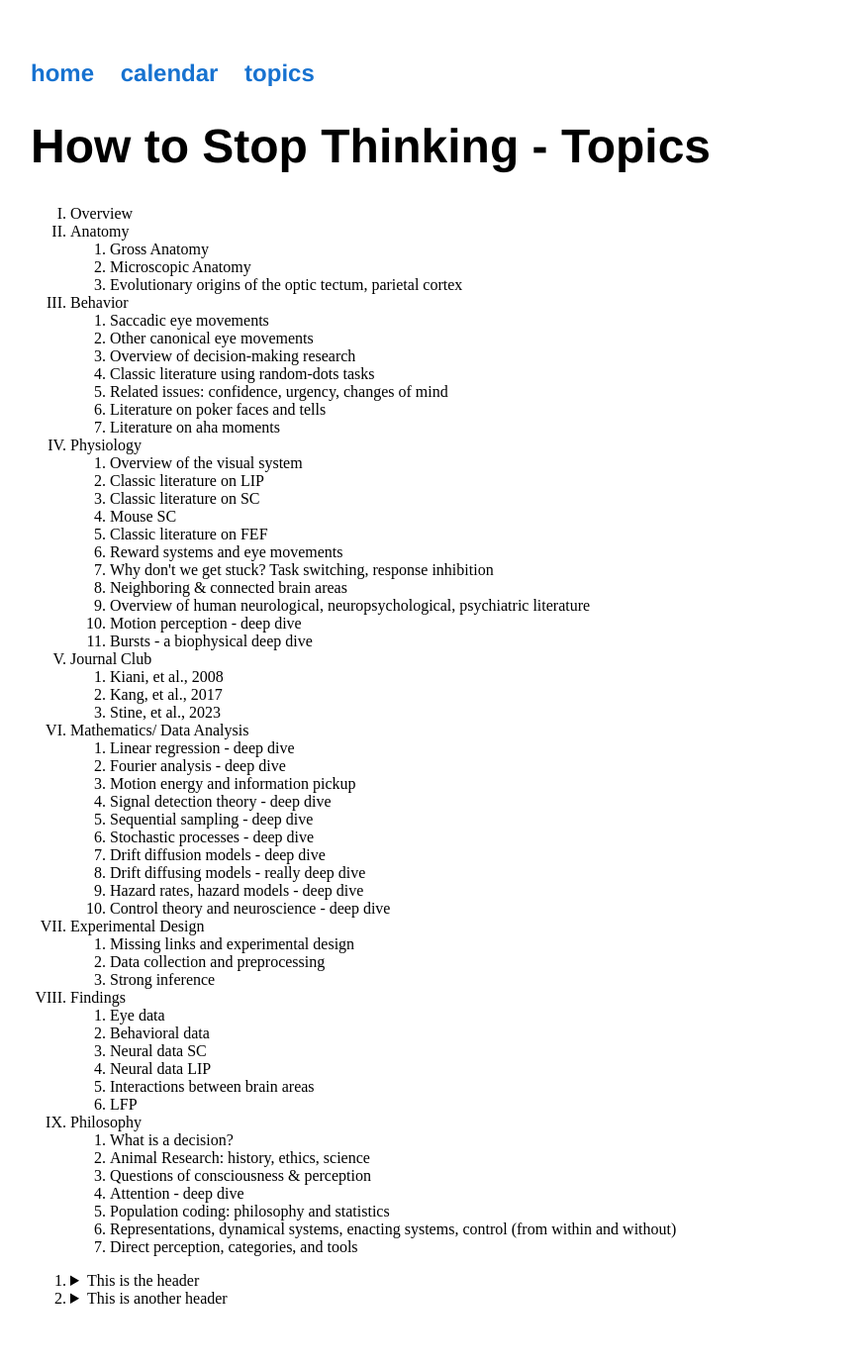
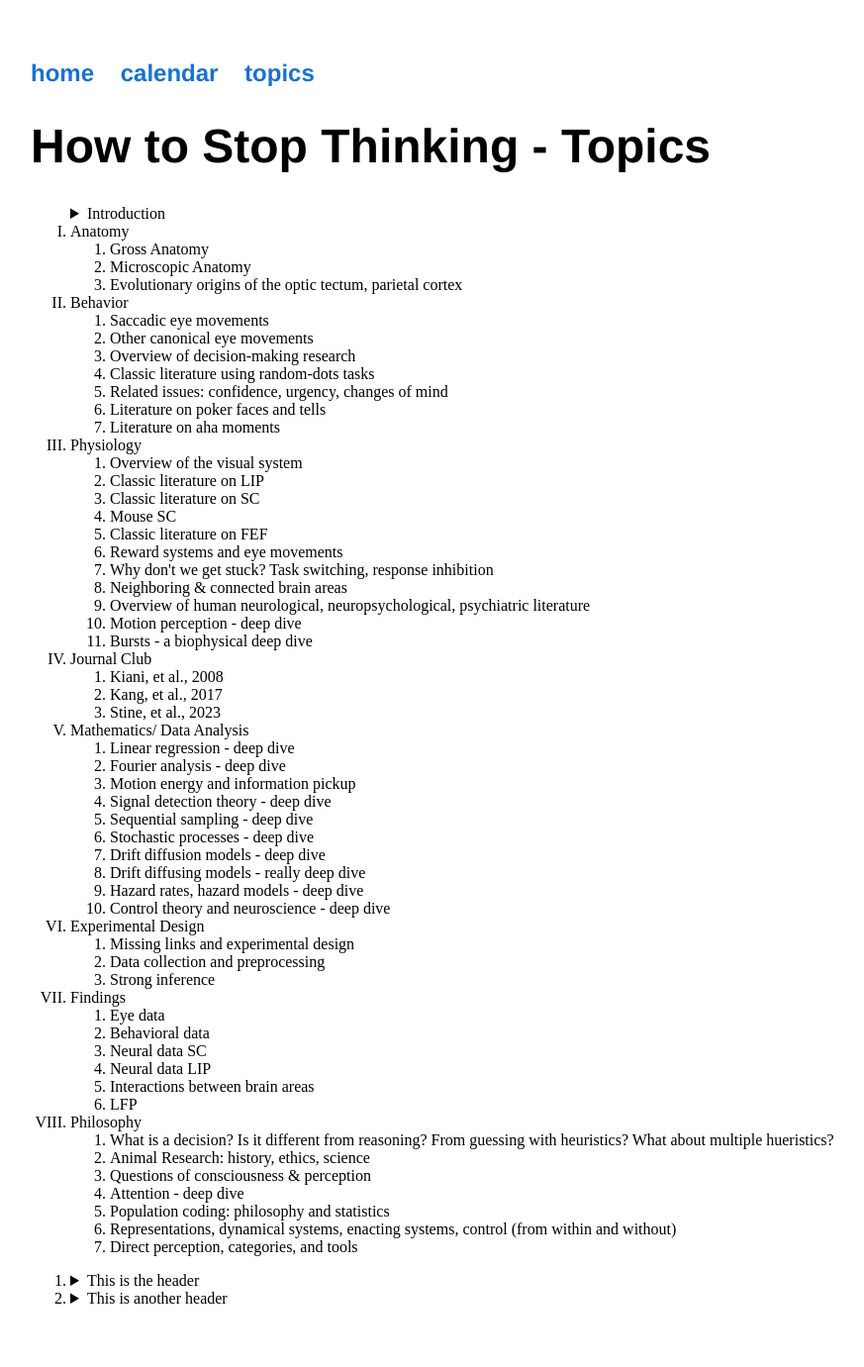
Before and after one commit to maxpensack/maxpensack.github.io, a Jekyll site: the page built from howtostopthinking/topics/index.html, in a window 1280 px wide. Shown: the whole page at 99% size, without its empty margins (161-1034 px from the left). Built offline with Jekyll 4.4.1, drawn with Linux system fonts in a browser that asks for light colours.

Commit message:
Update index.html

```diff
--- a/howtostopthinking/topics/index.html
+++ b/howtostopthinking/topics/index.html
@@ -5,7 +5,7 @@
 <h1>{{ page.title }}</h1>
 
 <ol type="I">
-    <li>Overview</li>
+    <details><summary>Introduction</summary><li>Overview of the question: How do animals switch from thought to action? or How do animals stop thinking?</li></details>
     <li>Anatomy</li>
         <ol>
             <li>Gross Anatomy</li>
@@ -72,7 +72,7 @@
         </ol>
     <li>Philosophy</li>
         <ol>
-            <li>What is a decision?</li>
+            <li>What is a decision? Is it different from reasoning? From guessing with heuristics? What about multiple hueristics?</li>
             <li>Animal Research: history, ethics, science</li>
             <li>Questions of consciousness & perception</li>
             <li>Attention - deep dive</li>
```
